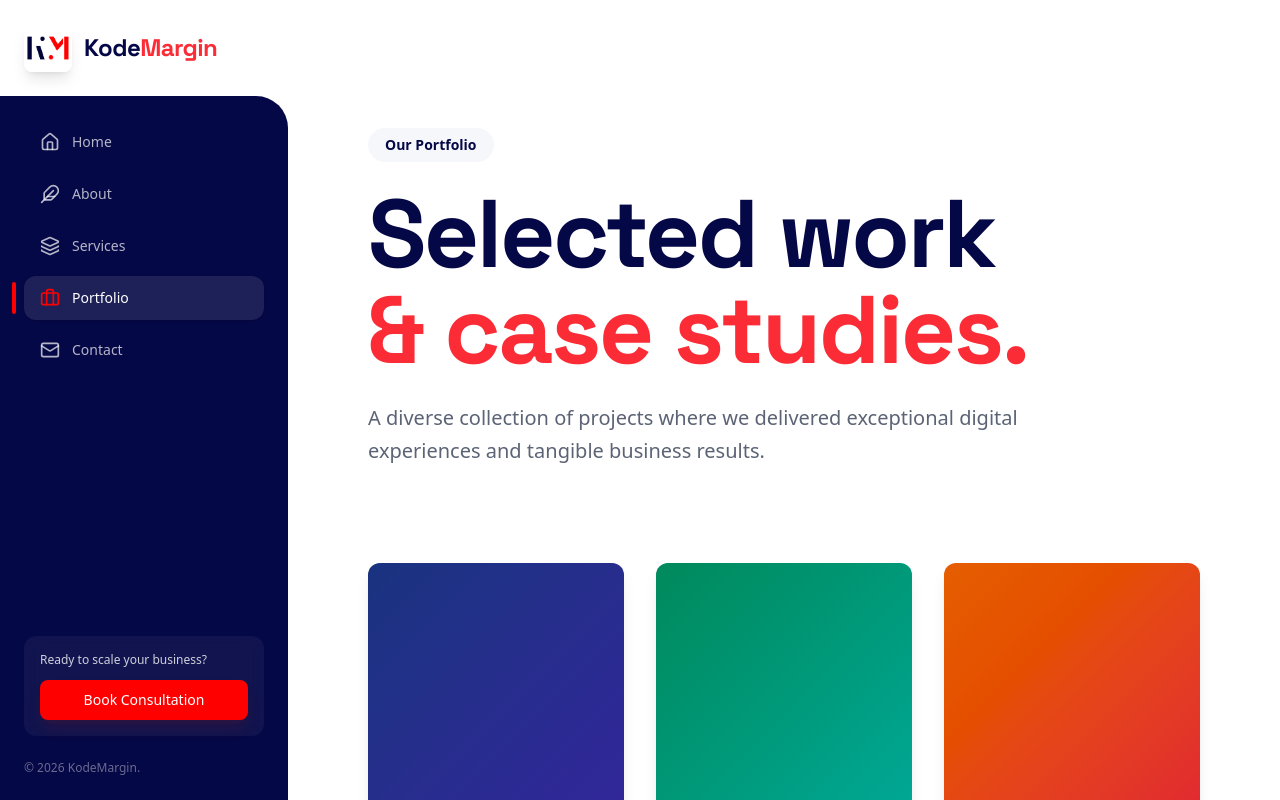
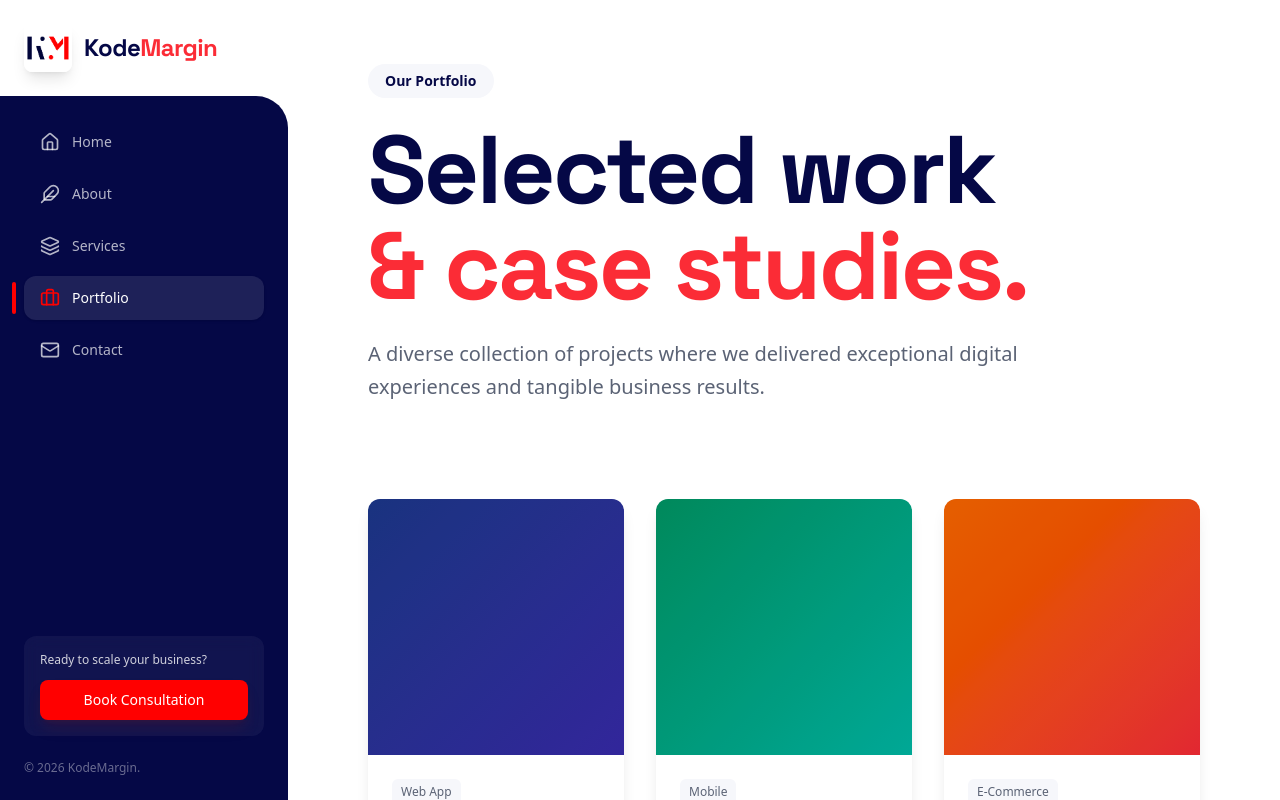
Before and after one commit to KodeMargin/website, a Next.js app: page /portfolio in a window 1280 px wide. Built offline with nearby package versions, Linux system fonts and the light colour scheme.

Commit message:
feat: add About, Contact, Portfolio, and Services pages with a new PageShell layout component.

```diff
--- a/src/app/about/page.tsx
+++ b/src/app/about/page.tsx
@@ -20,7 +20,7 @@ export default function AboutPage() {
     }
 
     return (
-        <div className="flex flex-col gap-24 pb-20 pt-10 md:pt-20 lg:pt-32">
+        <div className="flex flex-col gap-24 pb-20 pt-8 md:pt-12 lg:pt-16">
             {/* Hero Section */}
             <section className="container-padding flex flex-col items-start gap-8">
                 <motion.div
--- a/src/app/contact/page.tsx
+++ b/src/app/contact/page.tsx
@@ -11,7 +11,7 @@ import { contactInfo, socialLinks } from "@/data/contact"
 
 export default function ContactPage() {
     return (
-        <div className="flex flex-col gap-24 pb-20 pt-10 md:pt-20 lg:pt-32">
+        <div className="flex flex-col gap-24 pb-20 pt-8 md:pt-12 lg:pt-16">
             {/* Hero Section */}
             <section className="container-padding flex flex-col items-start gap-8">
                 <motion.div
--- a/src/app/portfolio/page.tsx
+++ b/src/app/portfolio/page.tsx
@@ -25,7 +25,7 @@ export default function PortfolioPage() {
     }
 
     return (
-        <div className="flex flex-col gap-24 pb-20 pt-10 md:pt-20 lg:pt-32">
+        <div className="flex flex-col gap-24 pb-20 pt-8 md:pt-12 lg:pt-16">
             {/* Hero Section */}
             <section className="container-padding flex flex-col items-start gap-8">
                 <motion.div
--- a/src/app/services/page.tsx
+++ b/src/app/services/page.tsx
@@ -24,7 +24,7 @@ export default function ServicesPage() {
     }
 
     return (
-        <div className="flex flex-col gap-24 pb-20 pt-10 md:pt-20 lg:pt-32">
+        <div className="flex flex-col gap-24 pb-20 pt-8 md:pt-12 lg:pt-16">
             {/* Hero Section */}
             <section className="container-padding flex flex-col items-start gap-8">
                 <motion.div
--- a/src/components/layout/PageShell.tsx
+++ b/src/components/layout/PageShell.tsx
@@ -10,10 +10,13 @@ export function PageShell({ children }: { children: React.ReactNode }) {
         <AnimatePresence mode="wait">
             <motion.div
                 key={pathname}
-                initial={{ opacity: 0, y: 20 }}
-                animate={{ opacity: 1, y: 0 }}
-                exit={{ opacity: 0, y: -20 }}
-                transition={{ duration: 0.3, ease: "easeOut" }}
+                initial={{ opacity: 0, scale: 0.98, y: 10 }}
+                animate={{ opacity: 1, scale: 1, y: 0 }}
+                exit={{ opacity: 0, scale: 0.98, y: -10 }}
+                transition={{
+                    duration: 0.5,
+                    ease: [0, 1, 0, 1] // Custom refined bezier curve
+                }}
                 className="min-h-full w-full"
             >
                 {children}
```
